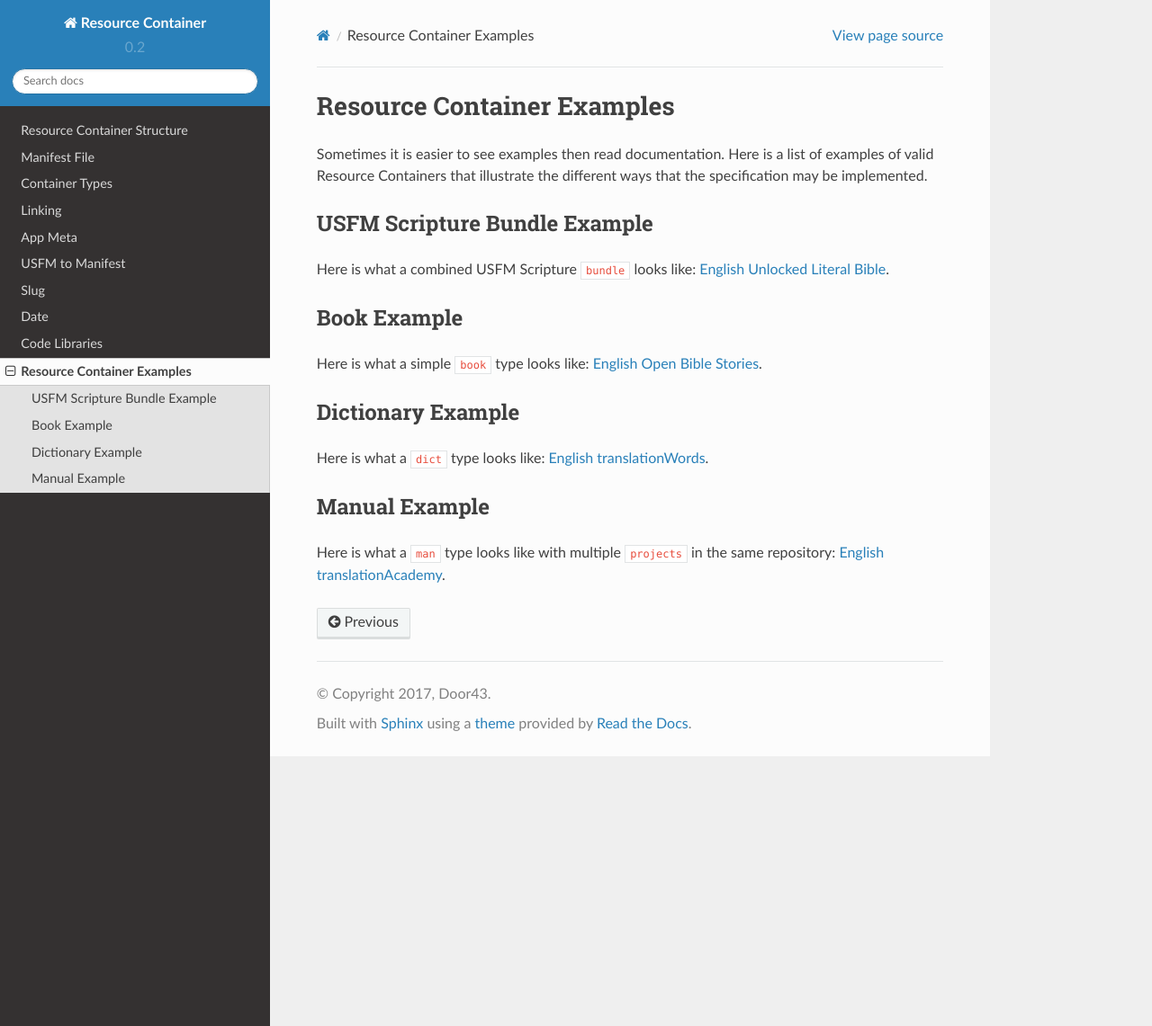
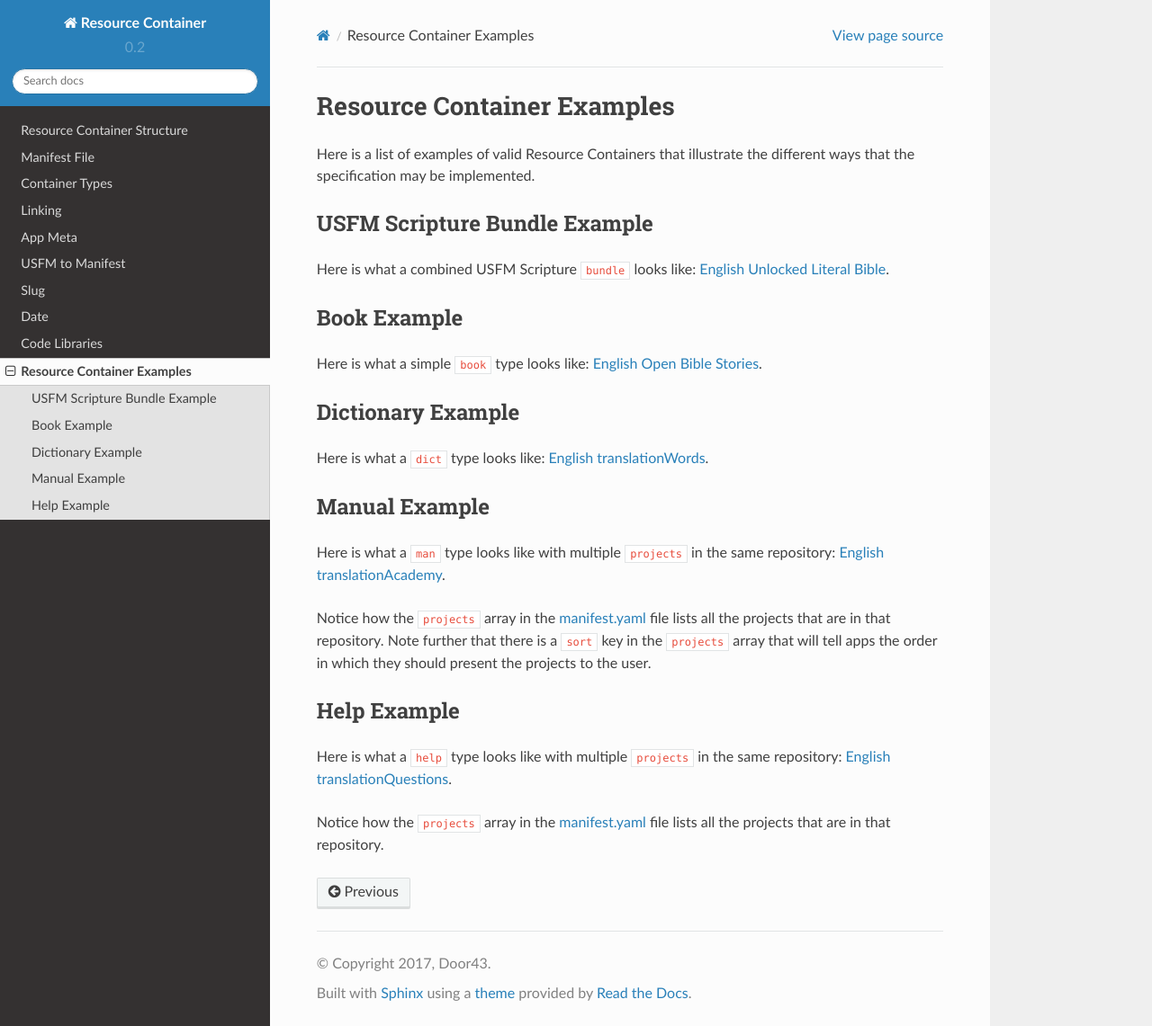
Before and after one commit to unfoldingWord-dev/Resource-Container, a Sphinx documentation site: the page built from docs/examples.rst, in a window 1280 px wide and 1141 px high. Shown: the whole window at 90% size. Built offline with Sphinx 7.4.7 and the Read the Docs theme 2.0.0, drawn with Linux system fonts in a browser that asks for light colours.

Commit message:
Added help example and pointed out projects array

```diff
--- a/docs/examples.rst
+++ b/docs/examples.rst
@@ -3,7 +3,7 @@
 Resource Container Examples
 ===========================
 
-Sometimes it is easier to see examples then read documentation.  Here is a list of examples of valid Resource Containers that illustrate the different ways that the specification may be implemented.
+Here is a list of examples of valid Resource Containers that illustrate the different ways that the specification may be implemented.
 
 USFM Scripture Bundle Example
 ------------------------------
@@ -24,3 +24,12 @@ Manual Example
 --------------
 
 Here is what a ``man`` type looks like with multiple ``projects`` in the same repository: `English translationAcademy <https://git.door43.org/Door43/en-ta>`_.
+
+Notice how the ``projects`` array in the `manifest.yaml <https://git.door43.org/Door43/en-ta/raw/master/manifest.yaml>`_ file lists all the projects that are in that repository.  Note further that there is a ``sort`` key in the ``projects`` array that will tell apps the order in which they should present the projects to the user.
+
+Help Example
+------------
+
+Here is what a ``help`` type looks like with multiple ``projects`` in the same repository: `English translationQuestions <https://git.door43.org/Door43/en-tq>`_.
+
+Notice how the ``projects`` array in the `manifest.yaml <https://git.door43.org/Door43/en-tq/raw/master/manifest.yaml>`_ file lists all the projects that are in that repository.
```
